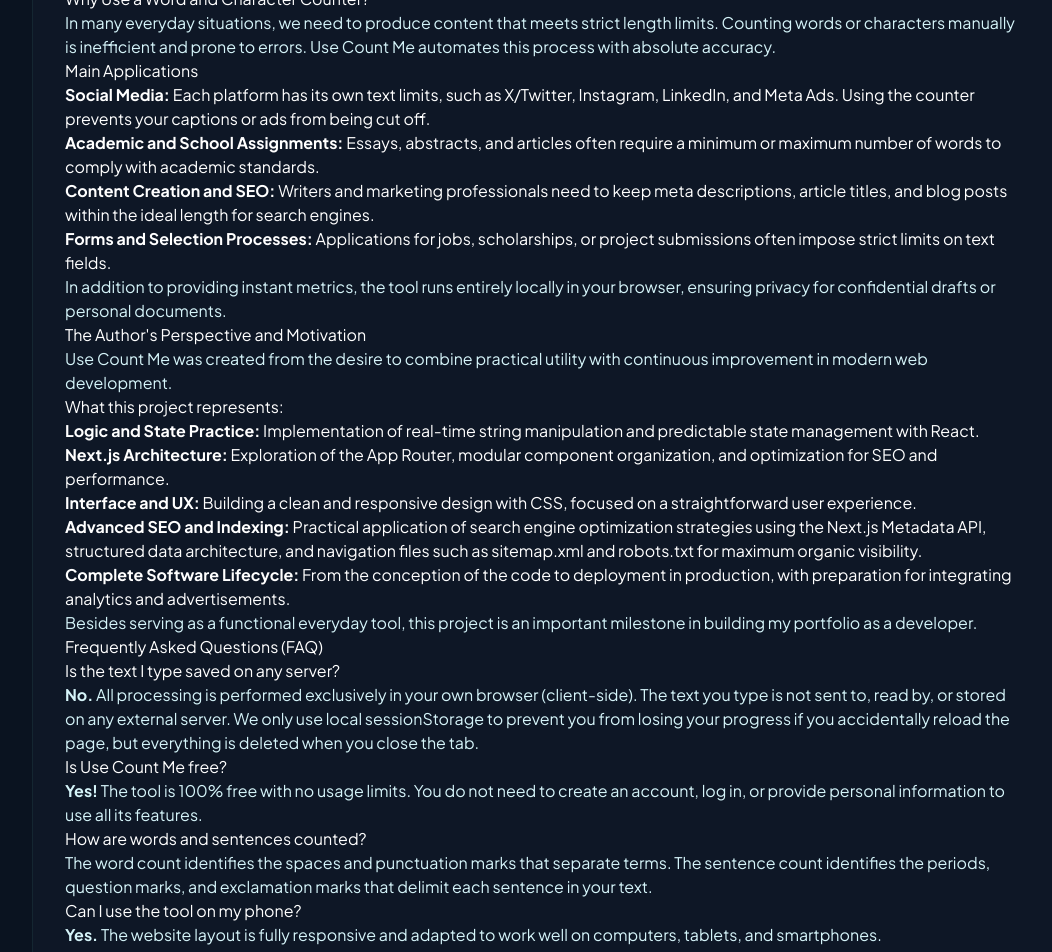
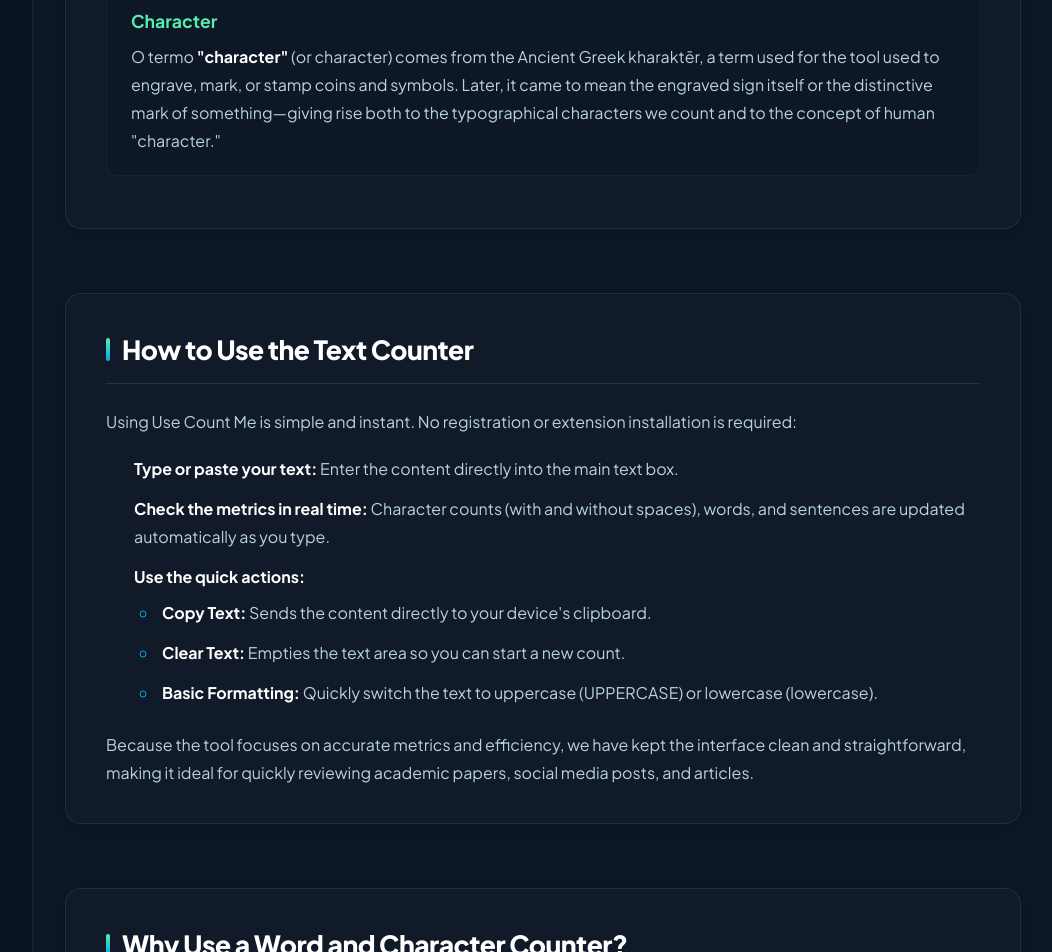
Before and after one commit to Thiago130126/UseCountME, a Next.js app: page /en in a window 1280 px wide. Shown: the part 1340-2292 px from the top of the page, without its empty margins (227-1279 px from the left). Built offline with nearby package versions, Linux system fonts and the light colour scheme.

Commit message:
Novos estilos para o conteúdo da página principal

```diff
--- a/app/[locale]/css/page.module.css
+++ b/app/[locale]/css/page.module.css
@@ -123,29 +123,17 @@
     width: 100%;
 }
 
-/* Seção de Textos e Artigos (Abaixo da Ferramenta)
+/* Seção de Textos e Artigos (Abaixo da Ferramenta) */
 .textos_container {
-    display: grid;
-    grid-template-columns: repeat(auto-fit, minmax(280px, 1fr));
-    gap: 1.5rem;
+    display: flex;
+    flex-direction: column;
+    gap: 2rem;
+    width: 100%;
     margin-top: 1rem;
     padding-top: 2rem;
-    border-top: 1px solid rgba(135, 244, 232, 0.08);
+    border-top: 1px solid rgba(135, 244, 232, 0.1);
 }
 
-.textos_container > div {
-    background: #111a28;
-    border: 1px solid rgba(135, 244, 232, 0.08);
-    border-radius: 12px;
-    padding: 1.5rem;
-    transition: transform 0.2s ease, border-color 0.2s ease;
-}
-
-.textos_container > div:hover {
-    transform: translateY(-2px);
-    border-color: rgba(85, 238, 174, 0.25);
-}
-*/
 
 /* Rodapé */
 .footer_site {
--- a/components/content/ComoUsar.tsx
+++ b/components/content/ComoUsar.tsx
@@ -5,36 +5,36 @@
     const t = useTranslations("Content.ComoUsar");
 
     return (
-        <article>
-            <h2>{t("title")}</h2>
+        <article className={styles.article}>
+            <h2 className={styles.title}>{t("title")}</h2>
 
             <section>
-                <p>{t("intro")}</p>
+                <p className={styles.paragraph}>{t("intro")}</p>
 
-                <ol>
-                <li>
+                <ol className={styles.list}>
+                <li className={styles.listItem}>
                     <strong>{t("steps.step1Title")}</strong> {t("steps.step1Text")}
                 </li>
-                <li>
+                <li className={styles.listItem}>
                     <strong>{t("steps.step2Title")}</strong> {t("steps.step2Text")}
                 </li>
-                <li>
+                <li className={styles.listItem}>
                     <strong>{t("steps.step3Title")}</strong>
-                    <ul>
-                    <li>
+                    <ul className={styles.subList}>
+                    <li className={styles.listItem}>
                         <strong>{t("steps.actions.copyTitle")}</strong> {t("steps.actions.copyText")}
                     </li>
-                    <li>
+                    <li className={styles.listItem}>
                         <strong>{t("steps.actions.clearTitle")}</strong> {t("steps.actions.clearText")}
                     </li>
-                    <li>
+                    <li className={styles.listItem}>
                         <strong>{t("steps.actions.formatTitle")}</strong> {t("steps.actions.formatText")}
                     </li>
                     </ul>
                 </li>
                 </ol>
 
-                <p>{t("conclusion")}</p>
+                <p className={styles.paragraph}>{t("conclusion")}</p>
             </section>
         </article>
     );
--- a/components/content/Etimologia.tsx
+++ b/components/content/Etimologia.tsx
@@ -5,29 +5,29 @@
     const t = useTranslations("Content.Etimologia");
 
     return (
-        <article>
-            <h2>{t("title")}</h2>
+        <article className={styles.article}>
+            <h2 className={styles.title}>{t("title")}</h2>
 
             <section>
-                <p>{t("intro")}</p>
+                <p className={styles.paragraph}>{t("intro")}</p>
 
-                <div>
-                <h3>{t("palavraTitle")}</h3>
-                <p>
+                <div className={styles.infoCard}>
+                <h3 className={styles.infoCardTitle}>{t("palavraTitle")}</h3>
+                <p className={styles.paragraph}>
                     A palavra portuguesa <strong>{t("palavraBold")}</strong> {t("palavraText")}
                 </p>
                 </div>
 
-                <div>
-                <h3>{t("textoTitle")}</h3>
-                <p>
+                <div className={styles.infoCard}>
+                <h3 className={styles.infoCardTitle}>{t("textoTitle")}</h3>
+                <p className={styles.paragraph}>
                     A origem de <strong>{t("textoBold")}</strong> {t("textoText")}
                 </p>
                 </div>
 
-                <div>
-                <h3>{t("caractereTitle")}</h3>
-                <p>
+                <div className={styles.infoCard}>
+                <h3 className={styles.infoCardTitle}>{t("caractereTitle")}</h3>
+                <p className={styles.paragraph}>
                     O termo <strong>{t("caractereBold")}</strong> {t("caractereText")}
                 </p>
                 </div>
--- a/components/content/FAQ.tsx
+++ b/components/content/FAQ.tsx
@@ -5,32 +5,32 @@
     const t = useTranslations("Content.FAQ");
 
     return (
-        <article>
-            <h2>{t("title")}</h2>
+        <article className={styles.article}>
+            <h2 className={styles.title}>{t("title")}</h2>
 
             <section>
-                <div>
-                <h3>{t("q1Title")}</h3>
-                <p>
+                <div className={styles.infoCard}>
+                <h3 className={styles.infoCardTitle}>{t("q1Title")}</h3>
+                <p className={styles.paragraph}>
                     <strong>{t("q1Bold")}</strong> {t("q1Text")}
                 </p>
                 </div>
 
-                <div>
-                <h3>{t("q2Title")}</h3>
-                <p>
+                <div className={styles.infoCard}>
+                <h3 className={styles.infoCardTitle}>{t("q2Title")}</h3>
+                <p className={styles.paragraph}>
                     <strong>{t("q2Bold")}</strong> {t("q2Text")}
                 </p>
                 </div>
 
-                <div>
-                <h3>{t("q3Title")}</h3>
-                <p>{t("q3Text")}</p>
+                <div className={styles.infoCard}>
+                <h3 className={styles.infoCardTitle}>{t("q3Title")}</h3>
+                <p className={styles.paragraph}>{t("q3Text")}</p>
                 </div>
 
-                <div>
-                <h3>{t("q4Title")}</h3>
-                <p>
+                <div className={styles.infoCard}>
+                <h3 className={styles.infoCardTitle}>{t("q4Title")}</h3>
+                <p className={styles.paragraph}>
                     <strong>{t("q4Bold")}</strong> {t("q4Text")}
                 </p>
                 </div>
--- a/components/content/PorqueUsar.tsx
+++ b/components/content/PorqueUsar.tsx
@@ -5,30 +5,30 @@
     const t = useTranslations("Content.PqUsar");
 
     return (
-        <article>
-            <h2>{t("title")}</h2>
+        <article className={styles.article}>
+            <h2 className={styles.title}>{t("title")}</h2>
 
             <section>
-                <p>{t("intro")}</p>
+                <p className={styles.paragraph}>{t("intro")}</p>
 
-                <h3>{t("applicationsTitle")}</h3>
+                <h3 className={styles.subtitle}>{t("applicationsTitle")}</h3>
 
-                <ul>
-                <li>
+                <ul className={styles.list}>
+                <li className={styles.listItem}>
                     <strong>{t("applications.socialTitle")}</strong> {t("applications.socialText")}
                 </li>
-                <li>
+                <li className={styles.listItem}>
                     <strong>{t("applications.academicTitle")}</strong> {t("applications.academicText")}
                 </li>
-                <li>
+                <li className={styles.listItem}>
                     <strong>{t("applications.seoTitle")}</strong> {t("applications.seoText")}
                 </li>
-                <li>
+                <li className={styles.listItem}>
                     <strong>{t("applications.formsTitle")}</strong> {t("applications.formsText")}
                 </li>
                 </ul>
 
-                <p>{t("privacy")}</p>
+                <p className={styles.paragraph}>{t("privacy")}</p>
             </section>
         </article>
     );
--- a/components/content/VisaoAutor.tsx
+++ b/components/content/VisaoAutor.tsx
@@ -5,32 +5,32 @@
     const t = useTranslations("Content.VisaoAutor");
 
     return (
-        <article>
-            <h2>{t("title")}</h2>
+        <article className={styles.article}>
+            <h2 className={styles.title}>{t("title")}</h2>
 
             <section>
-                <p>{t("intro")}</p>
+                <p className={styles.paragraph}>{t("intro")}</p>
 
-                <h3>{t("listTitle")}</h3>
-                <ul>
-                <li>
+                <h3 className={styles.subtitle}>{t("listTitle")}</h3>
+                <ul className={styles.list}>
+                <li className={styles.listItem}>
                     <strong>{t("items.logicTitle")}</strong> {t("items.logicText")}
                 </li>
-                <li>
+                <li className={styles.listItem}>
                     <strong>{t("items.archTitle")}</strong> {t("items.archText")}
                 </li>
-                <li>
+                <li className={styles.listItem}>
                     <strong>{t("items.uxTitle")}</strong> {t("items.uxText")}
                 </li>
-                <li>
+                <li className={styles.listItem}>
                     <strong>{t("items.seoTitle")}</strong> {t("items.seoText")}
                 </li>
-                <li>
+                <li className={styles.listItem}>
                     <strong>{t("items.lifecycleTitle")}</strong> {t("items.lifecycleText")}
                 </li>
                 </ul>
 
-                <p>{t("conclusion")}</p>
+                <p className={styles.paragraph}>{t("conclusion")}</p>
             </section>
         </article>
     );
--- a/components/content/css/content.module.css
+++ b/components/content/css/content.module.css
@@ -1,3 +1,126 @@
-.content{
+.article {
+    background: #111a28;
+    border: 1px solid rgba(135, 244, 232, 0.1);
+    border-radius: 16px;
+    padding: 2.25rem 2.5rem;
+    margin-bottom: 2rem;
+    width: 100%;
+    box-shadow: 0 4px 20px rgba(0, 0, 0, 0.2);
+    transition: border-color 0.2s ease, box-shadow 0.2s ease;
+}
 
+.article:hover {
+    border-color: rgba(85, 238, 174, 0.25);
+    box-shadow: 0 8px 30px rgba(0, 0, 0, 0.3);
 }
+
+/* --- Título principal (h2) --- */
+.title {
+    font-size: 1.65rem;
+    font-weight: 800;
+    letter-spacing: -0.02em;
+    color: var(--cor-textos-principais, #ffffff);
+    margin: 0 0 1.5rem 0;
+    padding-bottom: 0.85rem;
+    border-bottom: 1px solid rgba(135, 244, 232, 0.12);
+    display: flex;
+    align-items: center;
+    gap: 0.75rem;
+}
+
+.title::before {
+    content: "";
+    display: inline-block;
+    width: 4px;
+    height: 1.4rem;
+    border-radius: 99px;
+    background: linear-gradient(180deg, var(--cor-contador-verde, #55eeae), var(--cor-links-botoes-secundarios, #00a9e9));
+}
+
+/* --- Subtítulos de seções (h3 em texto corrido) --- */
+.subtitle {
+    font-size: 1.15rem;
+    font-weight: 700;
+    color: var(--cor-contadores-azul, #87f4e8);
+    margin: 1.75rem 0 0.65rem 0;
+    letter-spacing: -0.01em;
+}
+
+/* --- Parágrafos --- */
+.paragraph {
+    font-size: 1rem;
+    line-height: 1.75;
+    color: rgba(213, 244, 249, 0.85);
+    margin: 0 0 1.2rem 0;
+}
+
+.paragraph:last-child {
+    margin-bottom: 0;
+}
+
+.article strong {
+    color: var(--cor-textos-principais, #ffffff);
+    font-weight: 700;
+}
+
+/* --- Cards internos / blocos destacados (FAQ / Etimologia) --- */
+.infoCard {
+    background: rgba(14, 23, 38, 0.6);
+    border: 1px solid rgba(135, 244, 232, 0.06);
+    border-radius: 10px;
+    padding: 1.25rem 1.5rem;
+    margin-bottom: 1rem;
+}
+
+.infoCardTitle {
+    margin-top: 0;
+    margin-bottom: 0.5rem;
+    font-size: 1.1rem;
+    font-weight: 700;
+    color: var(--cor-contador-verde, #55eeae);
+}
+
+.infoCard .paragraph {
+    margin-bottom: 0;
+}
+
+/* --- Listas Ordenadas e Não Ordenadas --- */
+.list {
+    margin: 1rem 0 1.5rem 1.5rem;
+    padding: 0;
+    color: rgba(213, 244, 249, 0.85);
+    line-height: 1.75;
+}
+
+.listItem {
+    margin-bottom: 0.75rem;
+    padding-left: 0.25rem;
+}
+
+.listItem::marker {
+    color: var(--cor-links-botoes-secundarios, #00a9e9);
+    font-weight: 700;
+}
+
+.subList {
+    margin-top: 0.5rem;
+    margin-bottom: 0.5rem;
+    padding-left: 1.5rem;
+    list-style-type: circle;
+}
+
+/* Responsividade --- */
+@media (max-width: 768px) {
+    .article {
+        padding: 1.5rem 1.25rem;
+        border-radius: 12px;
+    }
+
+    .title {
+        font-size: 1.35rem;
+    }
+
+    .subtitle {
+        font-size: 1.05rem;
+    }
+}
```
